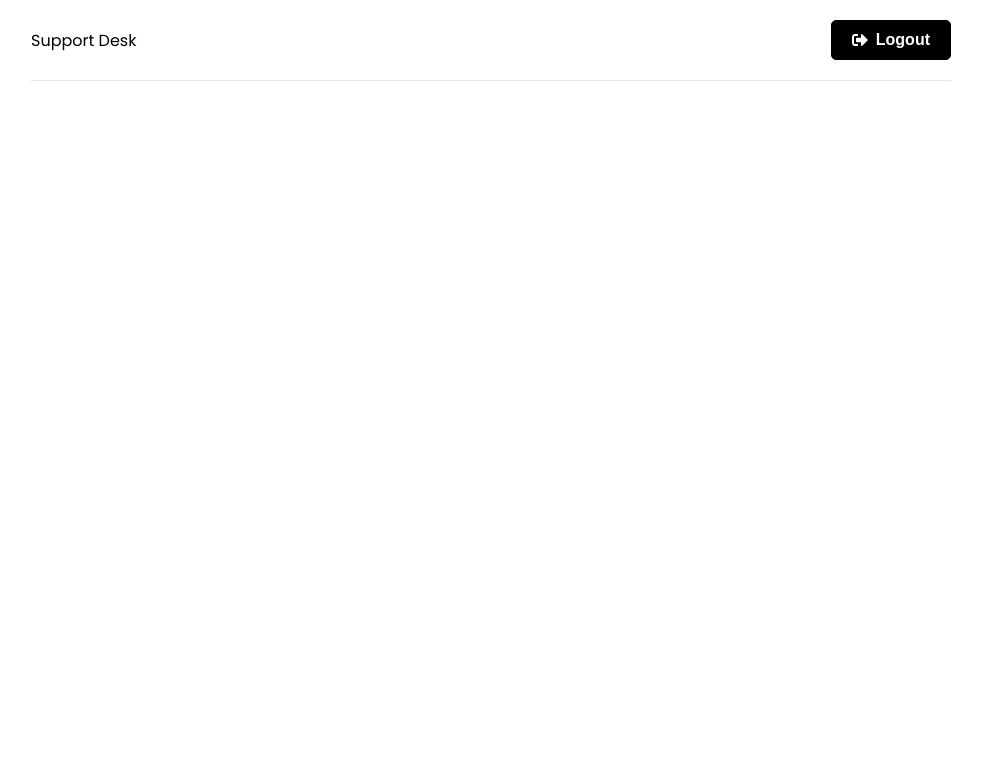
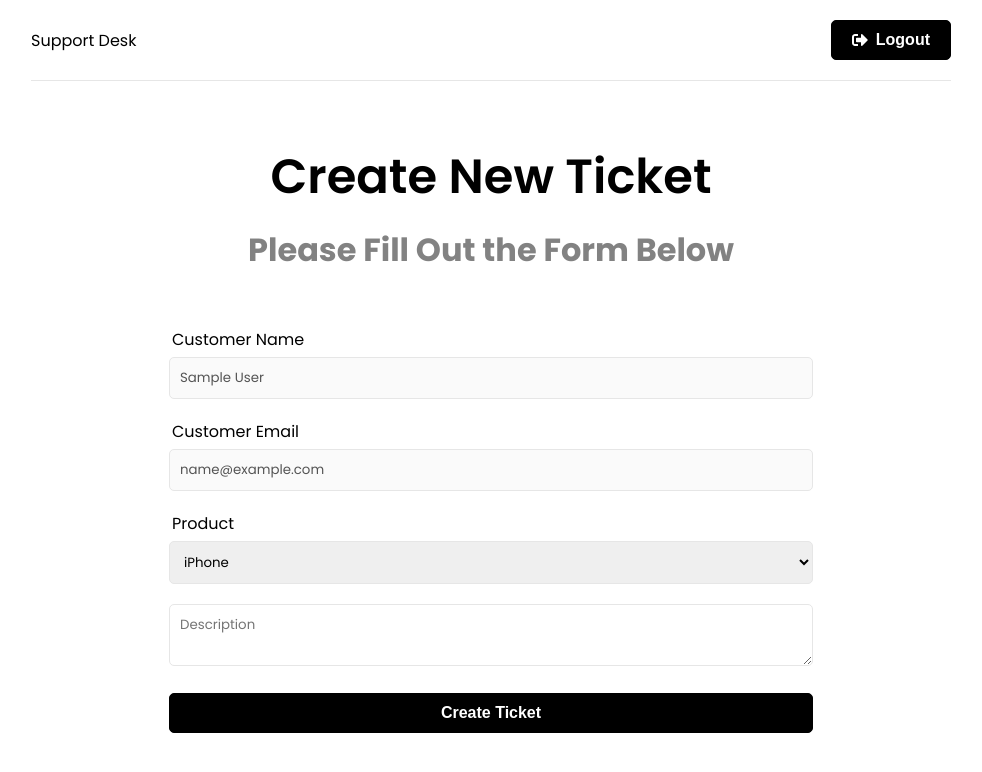
Before and after one commit to GboyeeDev/support-app, a React (Create React App) app in the folder frontend/: page /new-ticket in a window 1280 px wide. Before the commit this address had no page. Shown: the top 772 px of the page, without its empty margins (149-1131 px from the left). Built offline with nearby package versions, Linux system fonts and the light colour scheme; sample sign-in values are in the browser's storage.

Commit message:
Added routes guard, hooks, pages to the frontend

```diff
--- a/frontend/src/App.js
+++ b/frontend/src/App.js
@@ -5,6 +5,8 @@
 import Home from './pages/Home';
 import Login from './pages/Login';
 import Register from './pages/Register';
+import NewTicket from './pages/NewTicket';
+import PrivateRoute from './components/PrivateRoute';
 
 function App() {
   return (
@@ -16,6 +18,9 @@
             <Route path="/" element={<Home />} />
             <Route path="/login" element={<Login />} />
             <Route path="/register" element={<Register />} />
+            <Route path='/new-ticket' element={<PrivateRoute />}>
+              <Route path='/new-ticket' element={<NewTicket />} />
+            </Route>
           </Routes>
         </div>
       </Router>
--- /dev/null
+++ b/frontend/src/components/PrivateRoute.jsx
@@ -0,0 +1,15 @@
+import React from 'react'
+import { Navigate, Outlet } from 'react-router-dom'
+import { useAuthStatus } from '../hooks/useAuthStatus'
+import Spinner from './Spinner'
+
+const PrivateRoute = () => {
+    const {loggedIn, checkingStatus} = useAuthStatus()
+
+    if(checkingStatus) {
+        return<Spinner />
+    }
+  return loggedIn ? <Outlet /> : <Navigate to='/login' />
+}
+
+export default PrivateRoute
--- /dev/null
+++ b/frontend/src/hooks/useAuthStatus.js
@@ -0,0 +1,20 @@
+import { useState, useEffect } from 'react';
+import { useSelector } from 'react-redux';
+
+export const useAuthStatus = () => {
+  const [loggedIn, setLoggedIn] = useState(false);
+  const [checkingStatus, setCheckingStatus] = useState(true);
+
+  const { user } = useSelector((state) => state.auth);
+
+  useEffect(() => {
+    if (user) {
+      setLoggedIn(true);
+    } else {
+      setLoggedIn(false);
+    }
+    setCheckingStatus(false);
+  }, [user]);
+
+  return { loggedIn, checkingStatus }
+};
--- /dev/null
+++ b/frontend/src/pages/NewTicket.jsx
@@ -0,0 +1,72 @@
+import React from 'react';
+import { useState } from 'react';
+import { useSelector } from 'react-redux';
+
+function NewTicket() {
+  const { user } = useSelector((state) => state.auth);
+  const [name] = useState(user.name);
+  const [email] = useState(user.email);
+  const [product, setProduct] = useState('iPhone');
+  const [description, setDescription] = useState();
+
+  const onSubmit = (e) => {
+    e.preventDefault();
+  };
+
+  return (
+    <>
+      <section className="heading">
+        <h1>Create New Ticket</h1>
+        <p>Please Fill Out the Form Below</p>
+      </section>
+
+      <section className="form">
+        <div className="form-group">
+          <label htmlFor="name">Customer Name</label>
+          <input type="text" className="form-control" value={name} disabled />
+        </div>
+
+        <div className="form-group">
+          <label htmlFor="email">Customer Email</label>
+          <input type="text" className="form-control" value={email} disabled />
+        </div>
+
+        <form onSubmit={onSubmit}>
+          <div className="form-group">
+            <label htmlFor="product">Product</label>
+            <select
+              name="product"
+              id="product"
+              value={product}
+              onChange={(e) => setProduct(e.target.value)}
+            >
+              <option value="iPhone">iPhone</option>
+              <option value="Macbook Pro">Macbook Pro</option>
+              <option value="iMac">iMac</option>
+              <option value="iPad">iPad</option>
+            </select>
+          </div>
+
+          <div className="form-group">
+            <label htmlFor="description>Description of the issue"></label>
+            <textarea
+              name="description"
+              id="description"
+              className="form-control"
+              placeholder="Description"
+              value={description}
+              onChange={(e) => setDescription(e.target.value)}
+            ></textarea>
+          </div>
+          <div className="form-group">
+            <button className="btn btn-block">
+                Create Ticket
+            </button>
+          </div>
+        </form>
+      </section>
+    </>
+  );
+}
+
+export default NewTicket;
```
